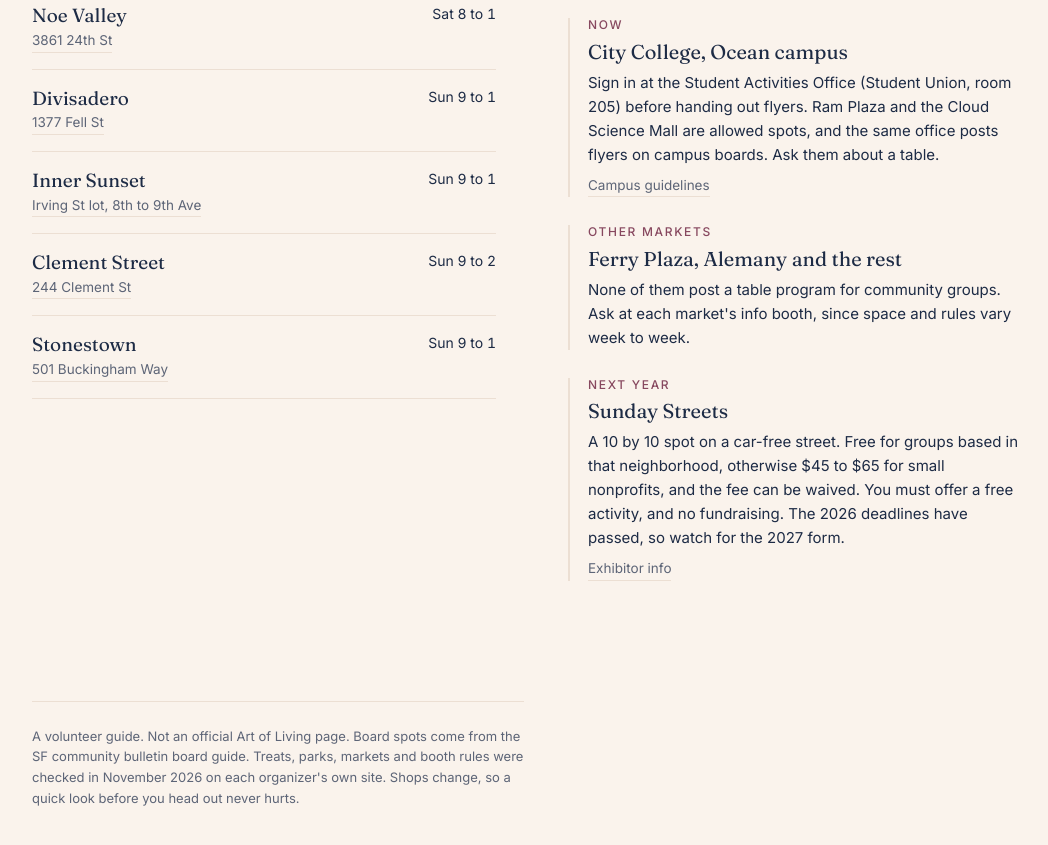
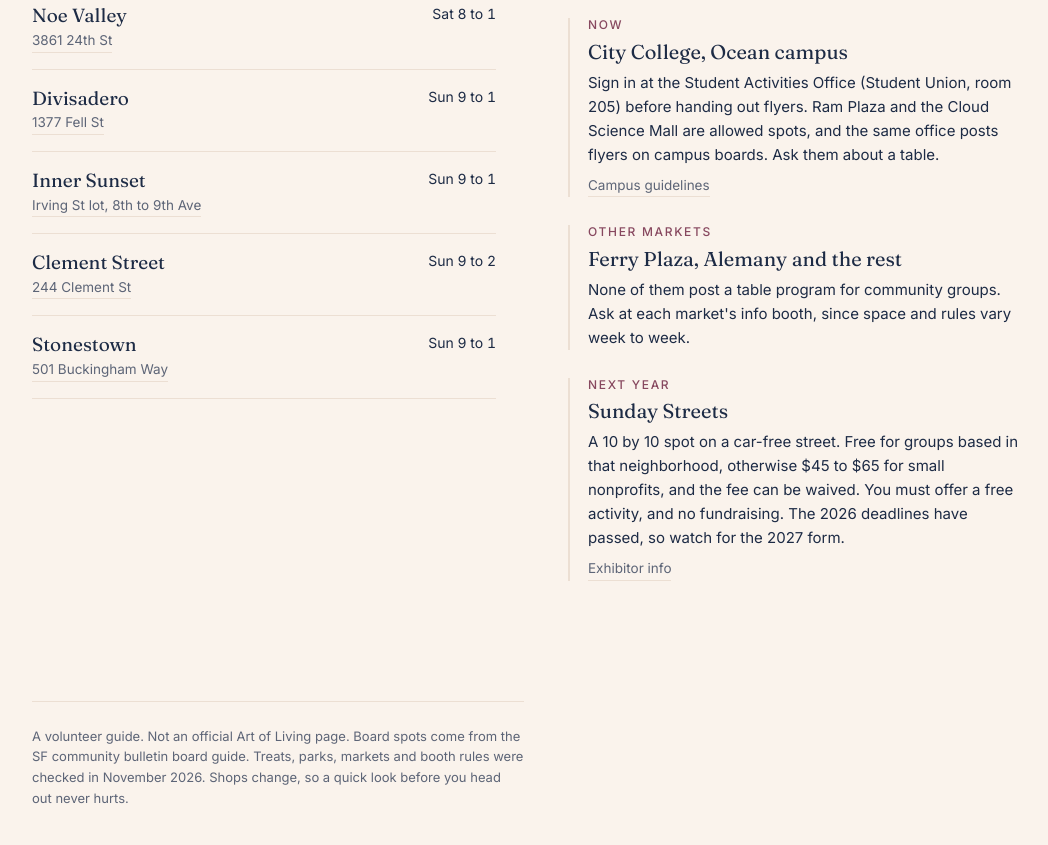
Before and after one commit to pushkar-saraf/pushkar-saraf.github.io, a plain HTML site: page flyer/index.html in a window 1280 px wide. Shown: the part 6294-7139 px from the top of the page, without its empty margins (108-1156 px from the left). Drawn offline with Linux system fonts and the light colour scheme.

Commit message:
Flyer Quest: footer wording
Co-Authored-By: Claude Opus 5.5 <noreply@anthropic.com>

```diff
--- a/flyer/index.html
+++ b/flyer/index.html
@@ -243,7 +243,7 @@ h2.sec{font:400 clamp(34px, 7vw, 48px)/1.05 var(--serif); letter-spacing:-.025em
     </div>
   </div>
 
-  <p class="foot">A volunteer guide. Not an official Art of Living page. Board spots come from the SF community bulletin board guide. Treats, parks, markets and booth rules were checked in November 2026 on each organizer's own site. Shops change, so a quick look before you head out never hurts.</p>
+  <p class="foot">A volunteer guide. Not an official Art of Living page. Board spots come from the SF community bulletin board guide. Treats, parks, markets and booth rules were checked in November 2026. Shops change, so a quick look before you head out never hurts.</p>
 </div>
 
 <div class="veil" id="veil"></div>
```
